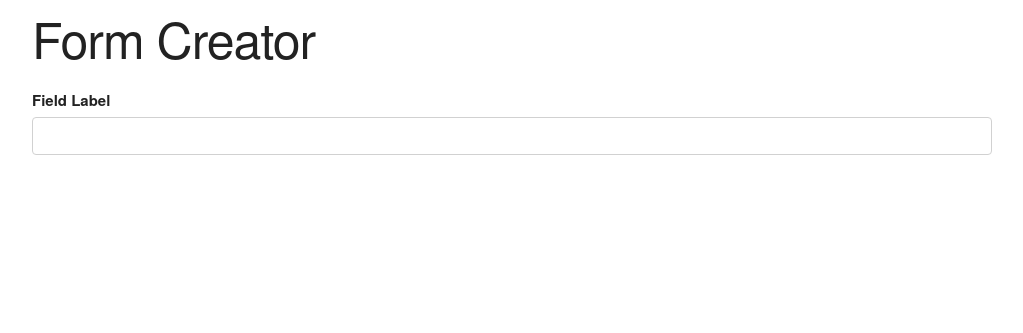
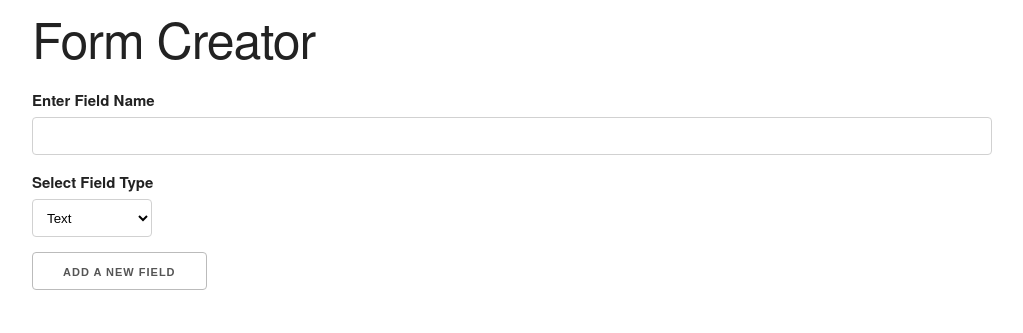
Before and after one commit to nat13alia/FormCreator, a plain HTML site: page index.html in a window 1280 px wide. Shown: the whole page, without its empty margins (128-1151 px from the left). Drawn offline with nearby package versions, Linux system fonts and the light colour scheme.

Commit message:
'Adding HTML code with form taking from the user the type and name for a new fiel to the index.html'

```diff
--- a/index.html
+++ b/index.html
@@ -16,8 +16,19 @@
     <div class="container">
       <h1>Form Creator</h1>
       <form>
-        <label for="fieldLabel">Field Label</label>
+        <label for="fLabel">Enter Field Name</label>
         <input type="text" id="fLabel" class="u-full-width" />
+        <label for="fType">Select Field Type</label>
+        <select name="" id="">
+          <option value="text">Text</option>
+          <option value="multiLineText">MultiLineText</option>
+          <option value="date">Date</option>
+          <option value="email">Email</option>
+          <option value="select">Select</option>
+          <option value="checkbox">Checkbox</option>
+        </select>
+        <br />
+        <input type="submit" value="Add a new field" />
       </form>
     </div>
 
```
